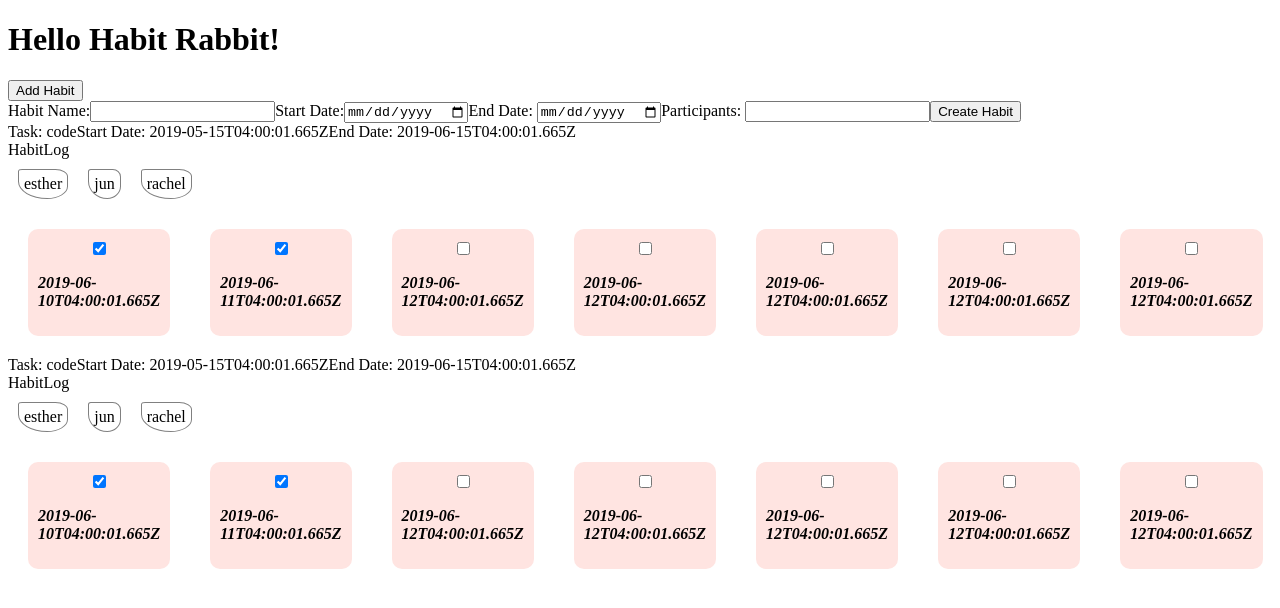
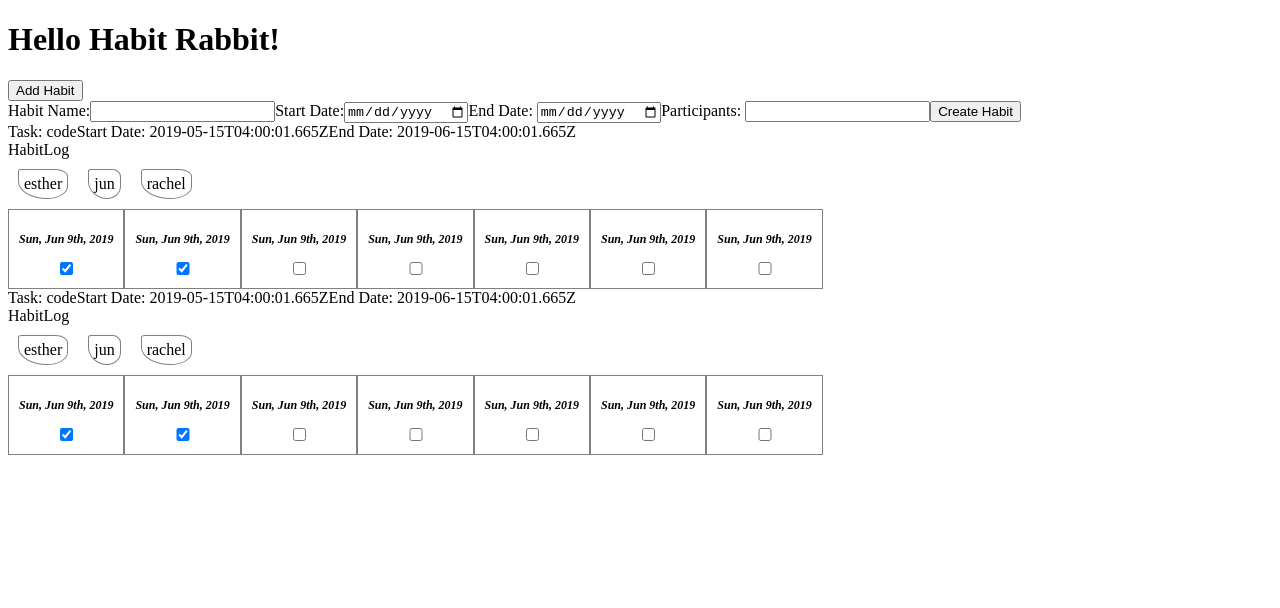
Before and after one commit to cs-eevee/habitrabbit, a React app: page /habits in a window 1280 px wide. Shown: the top 608 px of the page. Built offline with nearby package versions, Linux system fonts and the light colour scheme; no server answers; the HTML template or start-up script is replaced by a standard one.

Commit message:
add format date and css border

```diff
--- a/src/frontend/components/habits/HabitLog.js
+++ b/src/frontend/components/habits/HabitLog.js
@@ -27,11 +27,10 @@ const HabitLog = props => {
   const LogContainer = styled.div`
     display: flex;
     flex-direction: column;
-    margin: 20px;
-    background: mistyrose;
-    border-radius: 10px;
+    border-width: 1px 0.5px 1px 0.5px;
+    border-style: solid;
     padding: 10px;
-
+    border-color: grey;
     .fancy {
       font-style: italic;
       font-weight: 700;
@@ -45,8 +44,9 @@ const HabitLog = props => {
 
   const CheckboxContainer = styled.div`
     display: flex;
-    flex-direction: row;
+    flex-direction: column;
     justify-content: center;
+    font-size: 12px;
   `;
 
   // const Button = styled.button`
@@ -60,6 +60,7 @@ const HabitLog = props => {
       return (
         <LogContainer key={logIndex}>
           <CheckboxContainer>
+            <p className="fancy">{date}</p>
             <input
               type="checkbox"
               checked={checked}
@@ -72,7 +73,6 @@ const HabitLog = props => {
           >
             toggleHabit
           </Button> */}
-          <p className="fancy">{date}</p>
         </LogContainer>
       );
     });
--- a/src/frontend/components/habits/reducer.js
+++ b/src/frontend/components/habits/reducer.js
@@ -28,13 +28,13 @@ const rachel = {
 };
 
 const logs = [
-  { date: '2019-06-10T04:00:01.665Z', checked: true },
-  { date: '2019-06-11T04:00:01.665Z', checked: true },
-  { date: '2019-06-12T04:00:01.665Z', checked: false },
-  { date: '2019-06-12T04:00:01.665Z', checked: false },
-  { date: '2019-06-12T04:00:01.665Z', checked: false },
-  { date: '2019-06-12T04:00:01.665Z', checked: false },
-  { date: '2019-06-12T04:00:01.665Z', checked: false },
+  { date: 'Sun, Jun 9th, 2019', checked: true },
+  { date: 'Sun, Jun 9th, 2019', checked: true },
+  { date: 'Sun, Jun 9th, 2019', checked: false },
+  { date: 'Sun, Jun 9th, 2019', checked: false },
+  { date: 'Sun, Jun 9th, 2019', checked: false },
+  { date: 'Sun, Jun 9th, 2019', checked: false },
+  { date: 'Sun, Jun 9th, 2019', checked: false },
 ];
 
 const dummyHabit = {
@@ -88,14 +88,39 @@ export default function(state = initialState, action) {
   }
 }
 
+/**
+ * Generates date in the correct format (e.g., Mon, 6/17)
+ *
+ * @param {string} date - A string param
+ * @return {string} - string
+ *
+ * @example
+ * formateDate(date)
+ */
+
+function formatDate(date) {
+  const day = ['Sun', 'Mon', 'Tues', 'Wed', 'Thurs', 'Fri', 'Sat'];
+  return `${day[date.getDay()]}, ${date.getMonth()}/${date.getDate()}`;
+}
+
+/**
+ * Generates an array of object of dates between startDate and endDate
+ *
+ * @param {string} startDate, endDate - A string param
+ * @return [object] - Array of object
+ *
+ * @example
+ * generateLogs(startDate, endDate)
+ */
+
 function generateLogs(startDate, endDate) {
   const dates = [];
   const endingDate = new Date(endDate);
   const currentDate = new Date(startDate);
-  dates.push({ date: new Date(startDate), checked: false });
+  dates.push({ date: formatDate(new Date(startDate)), checked: false });
   while (currentDate.toDateString() !== endingDate.toDateString()) {
     const newCurrentDate = currentDate.setDate(currentDate.getDate() + 1);
-    dates.push({ date: new Date(newCurrentDate), checked: false });
+    dates.push({ date: formatDate(new Date(newCurrentDate)), checked: false });
   }
   return dates;
 }
```
